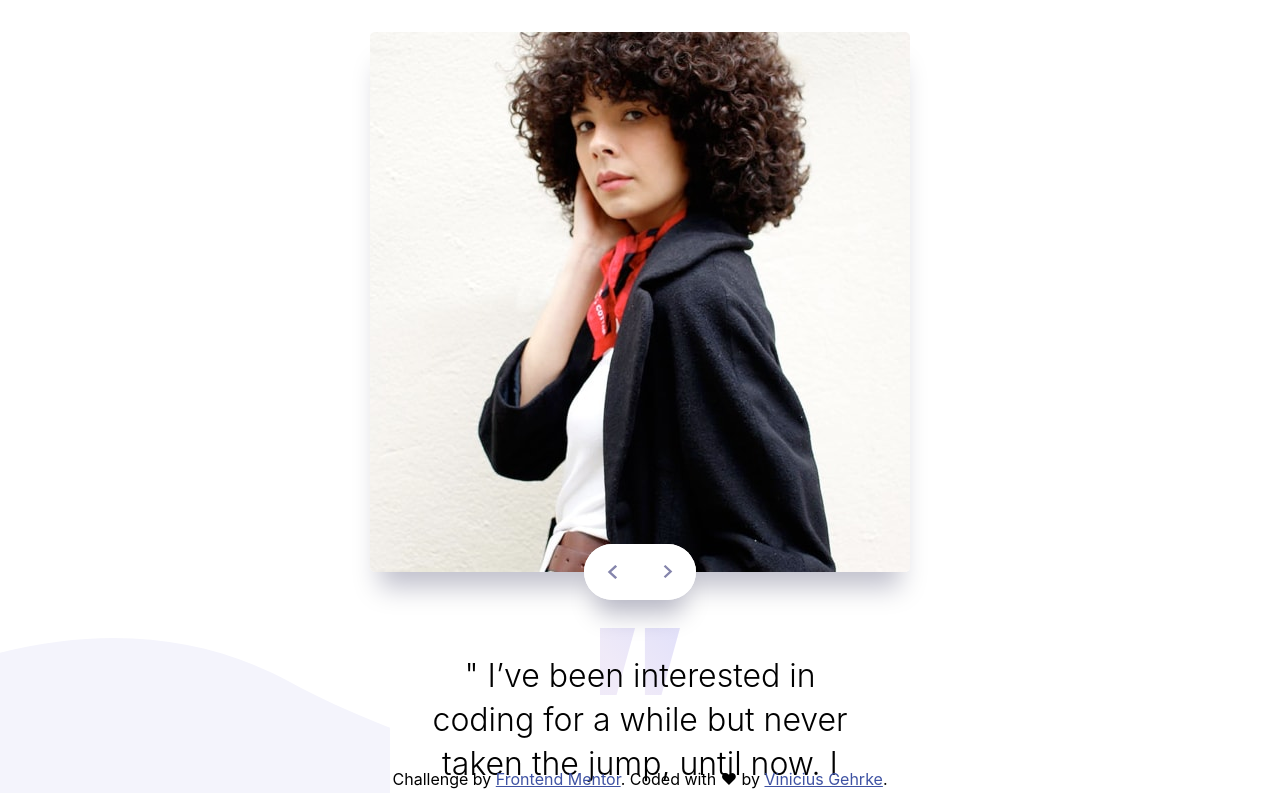
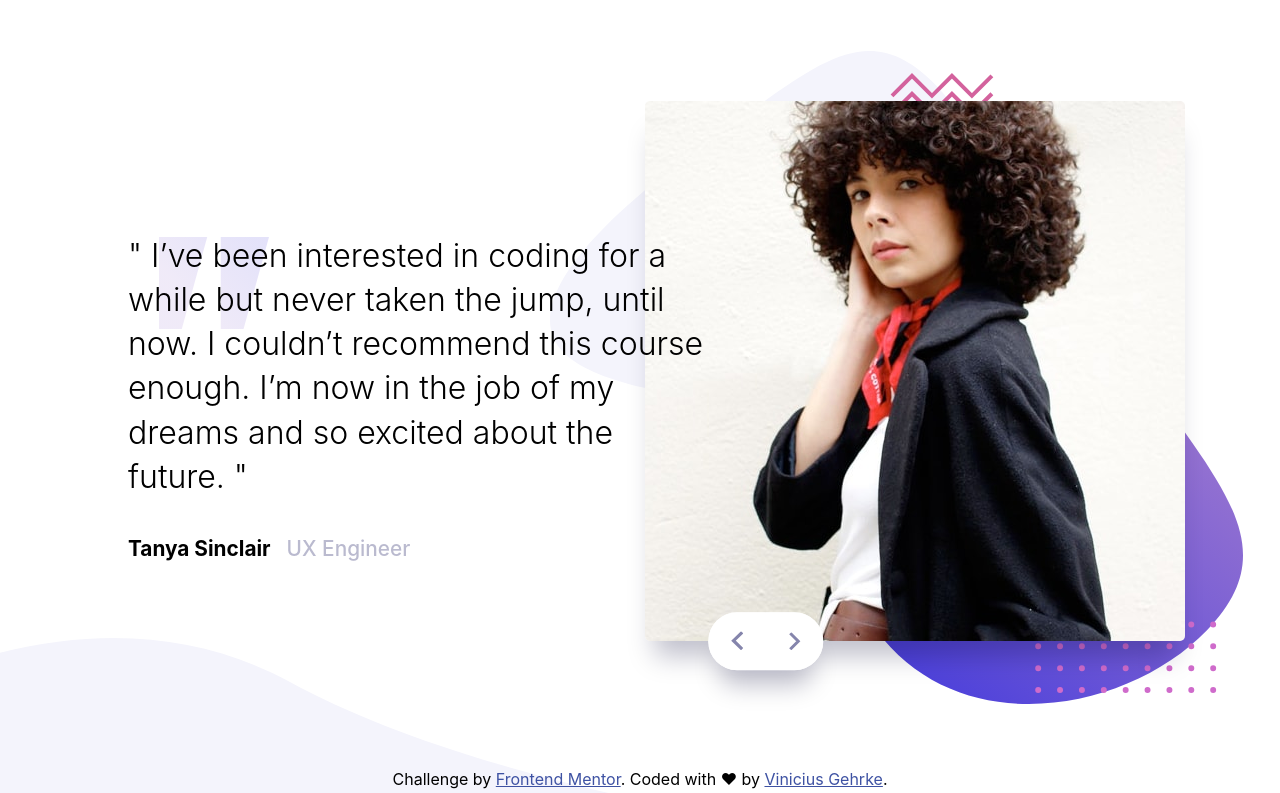
Before and after one commit to ViniciusLagoGehrke/Coding-Bootcamp-Testimonials-Slider, a React (Create React App) app: page / in a window 1280 px wide. Shown: the top 793 px of the page. Built offline with nearby package versions, Linux system fonts and the light colour scheme.

Commit message:
finished responsive layout

```diff
--- a/src/breakpoints.js
+++ b/src/breakpoints.js
@@ -1,7 +1,7 @@
 const size = {
  mobile: '320px',
  tablet: '500px',
- desktop: '1200px',
+ desktop: '1000px',
 }
 const device = {
  mobile: `(min-width: ${size.mobile})`,
--- a/src/components/Card/index.js
+++ b/src/components/Card/index.js
@@ -12,10 +12,18 @@ const StyledCard = styled.article`
   display: flex;
   flex-flow:column nowrap;
   justify-content: space-between;
+  align-items: center;
   width: 100%;
   height: 88%;
   margin: 0 auto;
   max-width: ${breakpoints.size.tablet};
+
+  @media ${breakpoints.device.desktop} {
+    position: relative;
+    flex-flow:row-reverse;
+    height: 100%;
+    max-width: 1300px;
+  }
 `
 
 StyledCard.Image = styled.div`
@@ -47,10 +55,15 @@ StyledCard.Image = styled.div`
   }
 
   @media ${breakpoints.device.desktop} {
-    padding-top: 1rem;
+    padding-top: 0;
+    background-position: 0% 35%;
+    width: 100%;
+    height: 100%;
+    flex: 1 0 57%;
 
     & img{
-      width: 540px;
+      width: 80%;
+      max-width: 540px;
     }
   }
 `
@@ -71,10 +84,11 @@ StyledCard.Description = styled.div`
     line-height: 1.38;
 
     padding: 0.8rem 1.2rem 0.55rem;
+  }
 
-    @media ${breakpoints.device.tablet} {
-      font-size: 1rem;
-    }
+  & div div{
+    display: flex;
+    flex-flow: column nowrap;
   }
 
   & h6{
@@ -82,16 +96,52 @@ StyledCard.Description = styled.div`
     font-weight: 500;
     line-height:0.6rem;
     color: var(--GrayishBlue);
-
-    @media ${breakpoints.device.tablet} {
-      font-size: 0.75rem;
-      line-height:1.1rem;
-    }
   }
 
   & strong{
     font-weight:700;
     color:#000000;
+  }
+
+  @media ${breakpoints.device.tablet} {
+    & p{
+      font-size: 0.75rem;
+    }
+
+    & h6{
+      font-size: 0.65rem;
+      line-height:1.1rem;
+    }
+  }
+
+  @media ${breakpoints.device.desktop} {
+    height:50%;
+    flex: 1 1 55%;
+    text-align: left;
+
+    background-position: 36% 12%;
+    background-size: 20%;
+
+    & > div{
+      position:absolute;
+      left: 10%;
+      width: 45%;
+      max-width: 700px;
+    }
+
+    & p{
+      font-size: 1rem;
+      padding: 0 0 1rem;
+    }
+
+    & div div{
+      flex-flow: row nowrap;
+    }
+
+    & h6{
+      margin-right: 0.5rem;
+    }
+
   }
 `
 
@@ -117,9 +167,13 @@ function Card({ slideList }) {
         <Slider slideList={slideList} index={index} setIndex={setIndex} />
       </StyledCard.Image>
       <StyledCard.Description>
-        <p>{about}</p>
-        <h6><strong>{fullName}</strong></h6>
-        <h6>{profession}</h6>
+        <div>
+          <p>{about}</p>
+          <div>
+            <h6><strong>{fullName}</strong></h6>
+            <h6>{profession}</h6>
+          </div>
+        </div>
       </StyledCard.Description>
     </StyledCard>
   )
--- a/src/components/Slider/index.js
+++ b/src/components/Slider/index.js
@@ -14,7 +14,15 @@ const SytledSlider = styled.div`
   @media ${breakpoints.device.tablet} {
     --btnHeight:1.75rem;
     --btnWidth:3.5rem;
+    --arrowSize:0.3rem;
+  }
+
+  @media ${breakpoints.device.desktop} {
+    --btnHeight:1.8rem;
+    --btnWidth:3.6rem;
     --arrowSize:0.4rem;
+
+    transform: translateX(-130%) translateY(-50%);
   }
 
   *{
@@ -40,7 +48,6 @@ const SytledSlider = styled.div`
 `
 
 SytledSlider.Button = styled.button`
-  --arrowSize:0.3rem;
   height:100%;
   width:50%;
 
```
